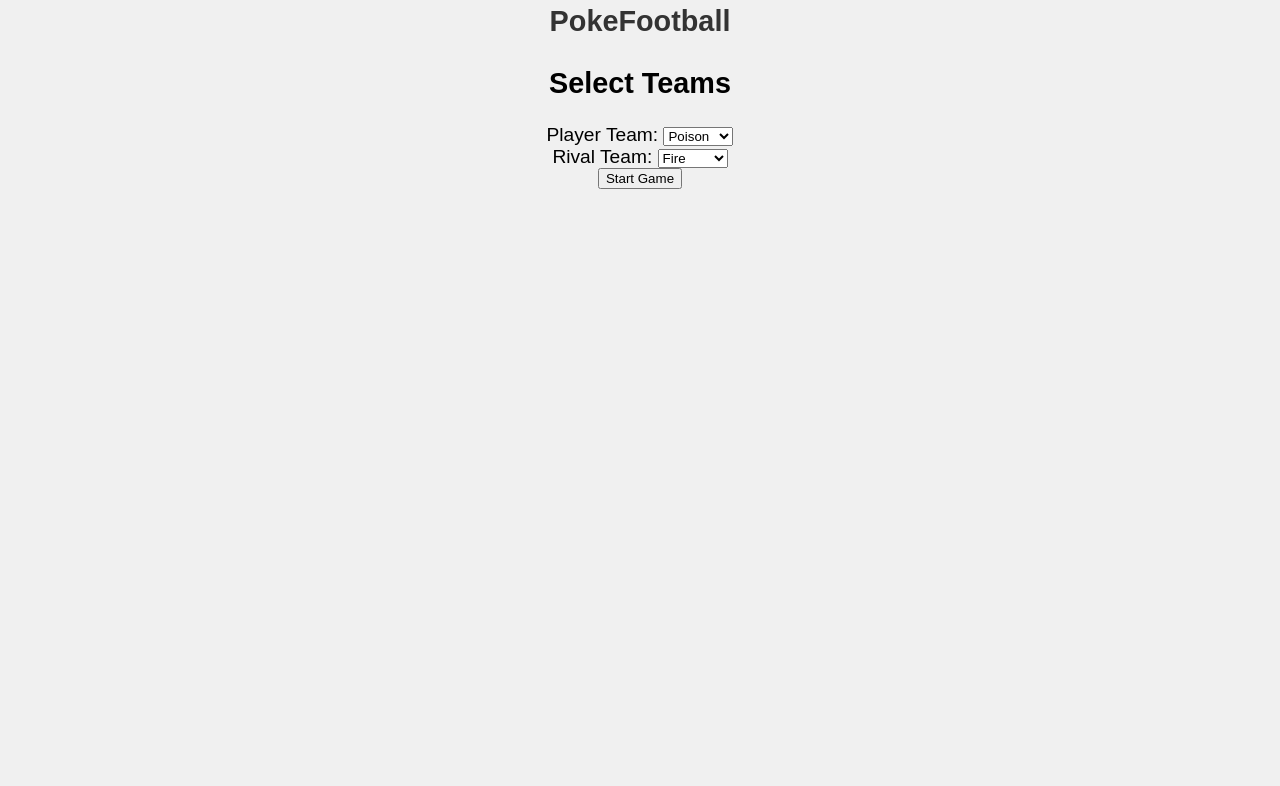
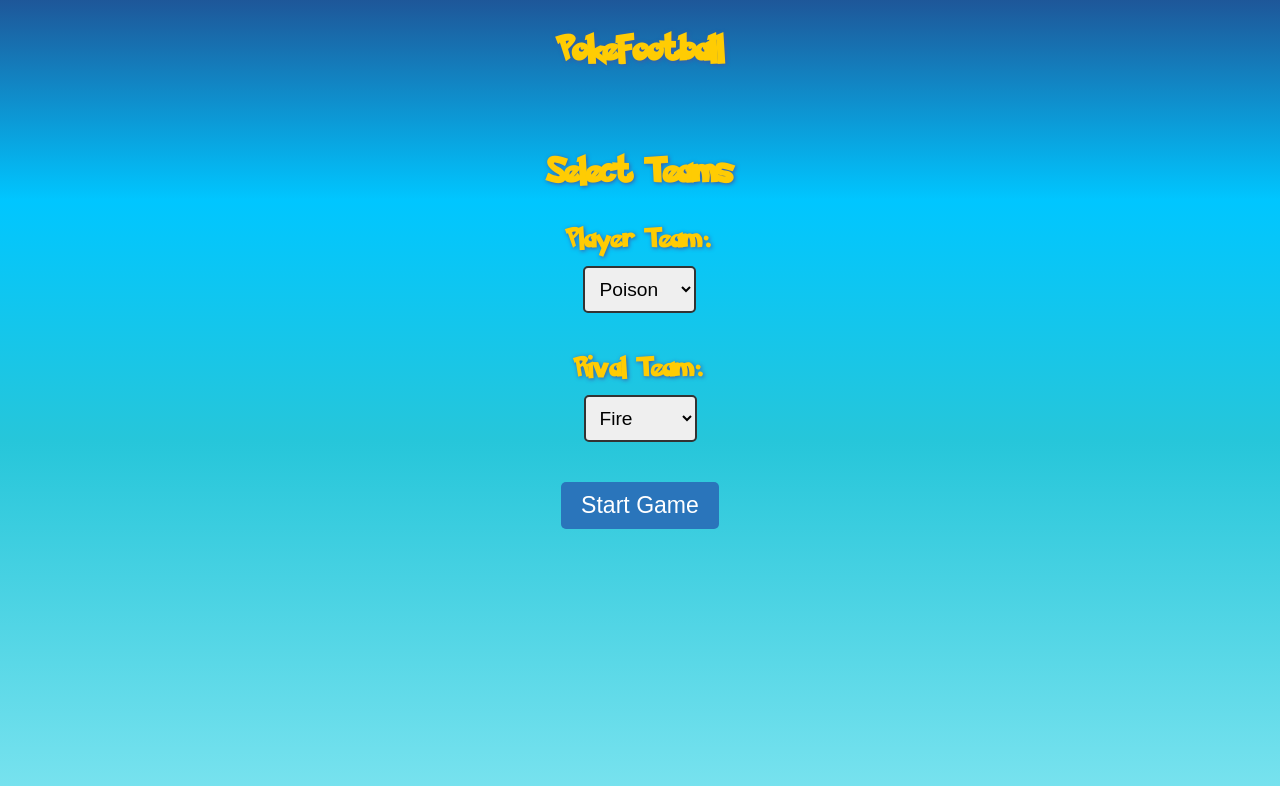
Before and after one commit to XixoEcaP/PokeFootballDemo, a React (Create React App) app: page / in a window 1280 px wide. Shown: the top 786 px of the page. Built offline with nearby package versions, Linux system fonts and the light colour scheme.

Commit message:
Adding better ai

```diff
--- a/src/components/Site.css
+++ b/src/components/Site.css
@@ -1,10 +1,21 @@
 /* Base styles */
+
+@font-face {
+  font-family: 'PokemonSolid';
+  src: url('../assets/Pokemon Solid.ttf') format('truetype');
+}
+
+
 body {
-  font-family: Arial, sans-serif;
+  font-family: 'PokemonSolid', sans-serif;
   font-size: 120%;
+  color: ffcc03;
+  text-shadow: 1px 1px 4px #3c5aa6;
   margin: 0;
   padding: 0;
-  background: #f0f0f0;
+  background: #00c6ff;
+  background: -webkit-linear-gradient(top, #1e5799 0%, #00c6ff 25%, #26c6da 55%, #7AE3EF 100%);
+  background: linear-gradient(to bottom, #1e5799 0%, #00c6ff 25%, #26c6da 55%, #7AE3EF 100%);
   overflow: hidden; /* Prevent scrolling */
 }
 
@@ -27,7 +38,7 @@ html, body {
 .title {
   font-size: 1.5em; /* Further reduce font size to save space */
   margin: 5px 0; /* Reduce margins to save space */
-  color: #333;
+
 }
 
 .scoreboard {
@@ -40,7 +51,7 @@ html, body {
 
 .score {
   margin: 0;
-  color: #666;
+
 }
 
 .instructions {
@@ -48,7 +59,7 @@ html, body {
   padding: 0;
   margin: 5px 0; /* Further reduce margins to save space */
   font-size: 1.em; /* Slightly reduce font size */
-  color: #555;
+
 }
 
 .instruction {
@@ -107,7 +118,7 @@ html, body {
 }
 
 /* Media queries for mobile devices */
-@media only screen and (max-width: 700px) {
+@media only screen and (max-width: 600px) {
   html, body {
     height: 100%;
     width: 100%;
--- /dev/null
+++ b/src/components/TeamSelectionMenu.css
@@ -0,0 +1,75 @@
+.container2 {
+    display: flex;
+    flex-direction: column;
+    align-items: center;
+    justify-content: center;
+    height: 100%;
+    font-family: 'PokemonSolid', sans-serif;
+    padding: 20px;
+    width: 100%;
+  }
+
+  .title {
+
+    padding: 2%;
+    font-size: 2em;
+    margin: 200px;
+  }
+
+  .selection-wrapper {
+    display: flex;
+    flex-direction: column;
+    align-items: center;
+    margin-bottom: 20px;
+  }
+
+  .label {
+    font-size: 1.2em;
+    margin-bottom: 10px;
+  }
+
+  .select {
+    padding: 10px;
+    font-size: 1em;
+    border-radius: 5px;
+    border: 2px solid #333;
+    margin-bottom: 20px;
+  }
+
+  .button {
+    padding: 10px 20px;
+    font-size: 1.2em;
+    border-radius: 5px;
+    background-color: #2a75bb;
+    color: #fff;
+    border: none;
+    cursor: pointer;
+    transition: background-color 0.3s;
+  }
+
+  .button:hover {
+    background-color: #3c5aa6;
+  }
+  @media only screen and (max-width: 600px) {
+    html, body {
+      height: 100%;
+      width: 100%;
+      overflow: hidden;
+    }
+
+    .container {
+      padding: 20px; /* Remove padding to eliminate blank space */
+      justify-content: flex-start; /* Align content to the top to remove blank space */
+      transform: scale(1.8); /* Scale down the content */
+      transform-origin: top; /* Align content to the top */
+    }
+}
+@media only screen and (max-width: 600px) {
+    .container2 {
+
+        padding-top: 50%;
+      transform: scale(1.5);
+    }
+
+
+  }
--- a/src/components/TeamSelectionMenu.jsx
+++ b/src/components/TeamSelectionMenu.jsx
@@ -1,4 +1,5 @@
 import React, { useState } from 'react';
+import './TeamSelectionMenu.css';
 
 const teams = {
   Poison: { forward: 'gengar.png', goalkeeper: 'nidoking.png' },
@@ -25,30 +26,30 @@ const TeamSelectionMenu = ({ setPlayerTeam, setAITeam, setPlayerTeamName, setAIT
   const handleStartGame = () => {
     setPlayerTeam(teams[playerTeam]);
     setAITeam(teams[aiTeam]);
-    setPlayerTeamName(playerTeam);
-    setAITeamName(aiTeam);
+    setPlayerTeamName(playerTeam + ' Team');
+    setAITeamName(aiTeam + ' Team');
   };
 
   return (
-    <div className="team-selection-menu">
-      <h2>Select Teams</h2>
-      <div>
-        <label>Player Team: </label>
-        <select value={playerTeam} onChange={(e) => setPlayerTeamLocal(e.target.value)}>
+    <div className="container2">
+      <h2 className="title">Select Teams</h2>
+      <div className="selection-wrapper">
+        <label className="label">Player Team:</label>
+        <select className="select" value={playerTeam} onChange={(e) => setPlayerTeamLocal(e.target.value)}>
           {Object.keys(teams).map(team => (
             <option key={team} value={team}>{team}</option>
           ))}
         </select>
       </div>
-      <div>
-        <label>Rival Team: </label>
-        <select value={aiTeam} onChange={(e) => setAITeamLocal(e.target.value)}>
+      <div className="selection-wrapper">
+        <label className="label">Rival Team:</label>
+        <select className="select" value={aiTeam} onChange={(e) => setAITeamLocal(e.target.value)}>
           {Object.keys(teams).map(team => (
             <option key={team} value={team}>{team}</option>
           ))}
         </select>
       </div>
-      <button onClick={handleStartGame}>Start Game</button>
+      <button className="button" onClick={handleStartGame}>Start Game</button>
     </div>
   );
 };
```
Also changed, not shown: src/assets/Pokemon Solid.ttf (added).
